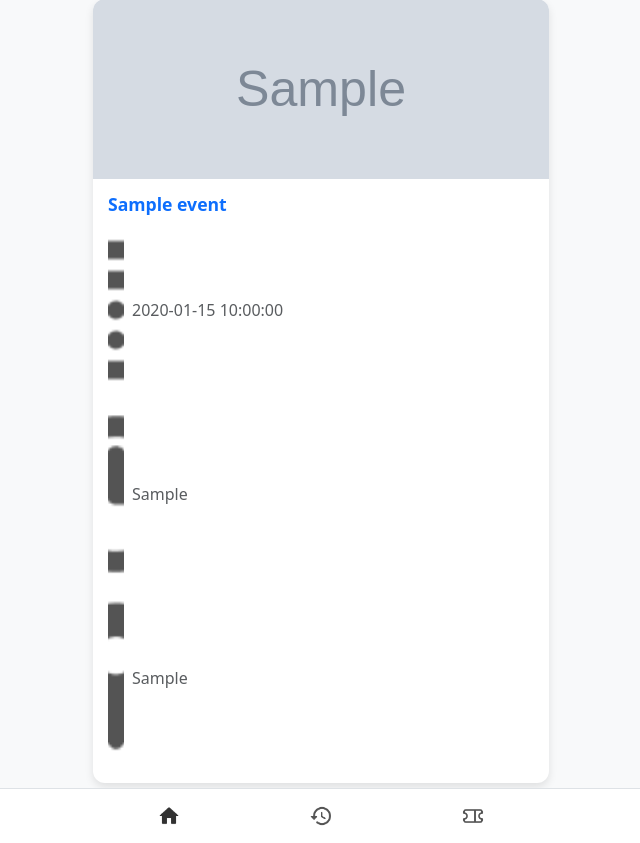
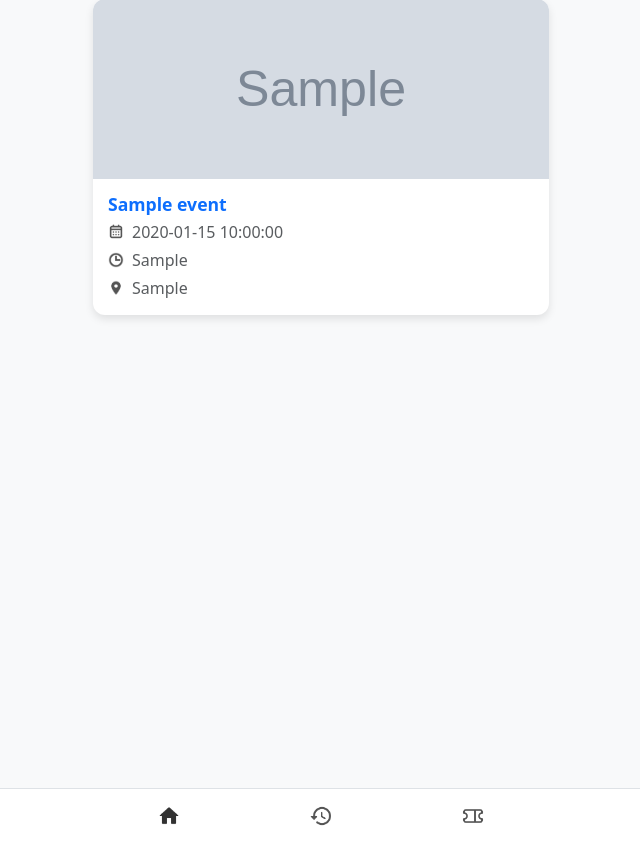
Before and after one commit to nabielyr/RameinCuy, a PHP site: page /RameinCuy/ in a window 1280 px wide. Shown: the part 156-999 px from the top of the page, without its empty margins (319-959 px from the left). Run offline with PHP 8.4, Linux system fonts and the light colour scheme; tables that the repository leaves empty or names only in its code hold one stand-in row (values such as "Sample post"); grey boxes marked "Sample" are stand-in pictures.

Commit message:
fix homepage icon

```diff
--- a/View/Homepage/page1.php
+++ b/View/Homepage/page1.php
@@ -47,15 +47,15 @@
               <div class="card-body">
                 <h6 class="card-title fw-bold"><?php echo $event['nama_event']; ?></h6>
                 <div class="d-flex align-items-center mb-1">
-                  <img src="\RameinCuy\View\Images\Calendar_Days.png" class="me-2" style="width: 16px;">
+                  <img src="\RameinCuy\View\Images\Calendar_Days.png" class="me-2" style="width: 16px; height: 16px;">
                   <span class="text-muted"><?php echo $event['tanggal_event']; ?></span>
                 </div>
                 <div class="d-flex align-items-center mb-1">
-                  <img src="\RameinCuy\View\Images\Clock.png" class="me-2" style="width: 16px;">
+                  <img src="\RameinCuy\View\Images\Clock.png" class="me-2" style="width: 16px; height: 16px;">
                   <span class="text-muted"><?php echo $event['waktu_event']; ?></span>
                 </div>
                 <div class="d-flex align-items-center">
-                  <img src="\RameinCuy\View\Images\location.png" class="me-2" style="width: 16px;">
+                  <img src="\RameinCuy\View\Images\location.png" class="me-2" style="width: 16px; height: 16px;">
                   <span class="text-muted"><?php echo $event['lokasi_event']; ?></span>
                 </div>
               </div>
```
Also changed, not shown: View/Uploads/685789cdd4c9a.png (added).
